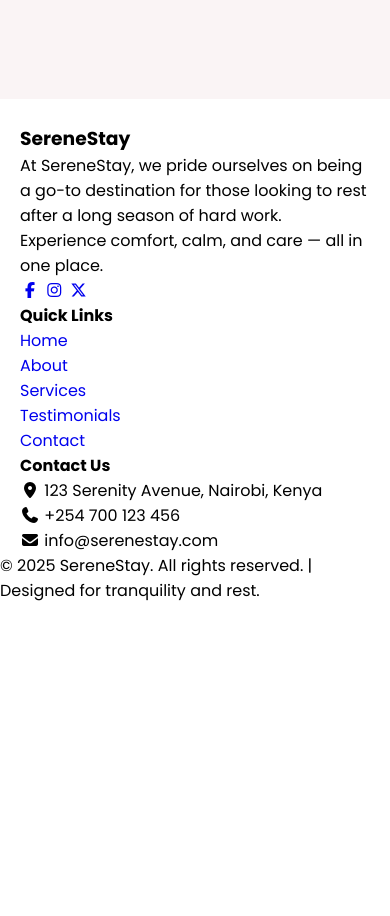
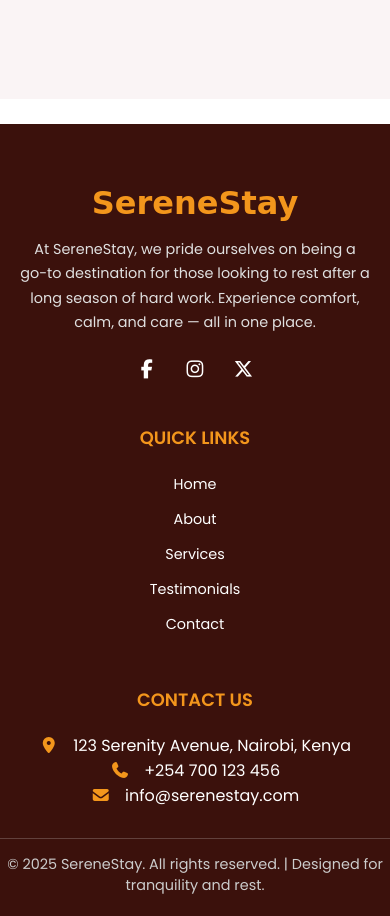
Before and after one commit to tmjoris/serenestay, a plain HTML site: page index.html in a window 390 px wide. Shown: the part 2060-2976 px from the top of the page. Before the commit the page ends 2663 px from the top, so only its background shows below. Drawn offline with Linux system fonts and the light colour scheme; a web font is replaced by a local one.

Commit message:
Update style.css

```diff
--- a/style.css
+++ b/style.css
@@ -461,4 +461,103 @@ header .navbar {
         max-width: 250px;
         aspect-ratio: 1;
     }
+  /* === FOOTER STYLING === */
+.footer {
+  background: var(--primary-color);
+  color: var(--white-color);
+  padding: 60px 0 20px;
+  position: relative;
+  z-index: 3;
 }
+
+.footer-content {
+  display: flex;
+  flex-wrap: wrap;
+  justify-content: space-between;
+  gap: 40px;
+}
+
+.footer-col {
+  flex: 1;
+  min-width: 250px;
+}
+
+.footer-logo {
+  font-family: "Miniver", cursive;
+  font-size: var(--font-size-xl);
+  color: var(--secondary-color);
+  margin-bottom: 15px;
+}
+
+.footer-text {
+  line-height: 1.7;
+  font-size: var(--font-size-s);
+  color: #e0e0e0;
+  margin-bottom: 20px;
+}
+
+.footer-col h4 {
+  font-size: var(--font-size-m);
+  font-weight: var(--font-weight-semibold);
+  margin-bottom: 20px;
+  color: var(--secondary-color);
+  text-transform: uppercase;
+}
+
+.footer-col ul li {
+  margin-bottom: 10px;
+}
+
+.footer-col ul li a {
+  color: var(--white-color);
+  font-size: var(--font-size-s);
+  transition: 0.3s;
+}
+
+.footer-col ul li a:hover {
+  color: var(--secondary-color);
+}
+
+.footer-col p i {
+  margin-right: 10px;
+  color: var(--secondary-color);
+}
+
+.social-links a {
+  color: var(--white-color);
+  font-size: 1.2rem;
+  margin-right: 15px;
+  transition: 0.3s;
+}
+
+.social-links a:hover {
+  color: var(--secondary-color);
+}
+
+.footer-bottom {
+  text-align: center;
+  border-top: 1px solid rgba(255,255,255,0.2);
+  padding-top: 15px;
+  margin-top: 30px;
+  font-size: var(--font-size-s);
+  color: #ccc;
+}
+
+/* Responsive footer */
+@media screen and (max-width: 768px) {
+  .footer-content {
+    flex-direction: column;
+    align-items: center;
+    text-align: center;
+  }
+
+  .footer-col {
+    max-width: 400px;
+  }
+
+  .social-links a {
+    margin: 0 10px;
+  }
+}
+
+}
```
